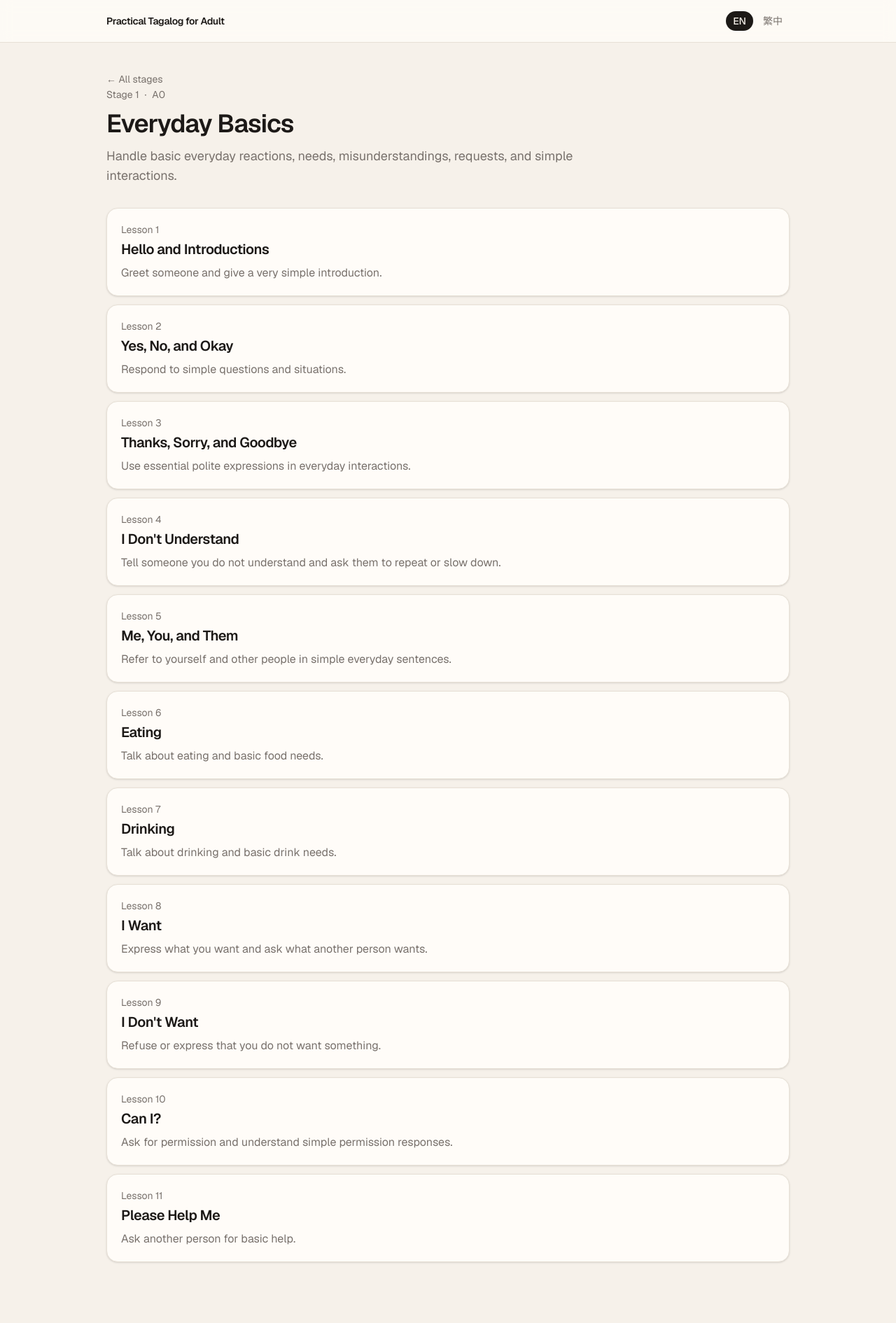
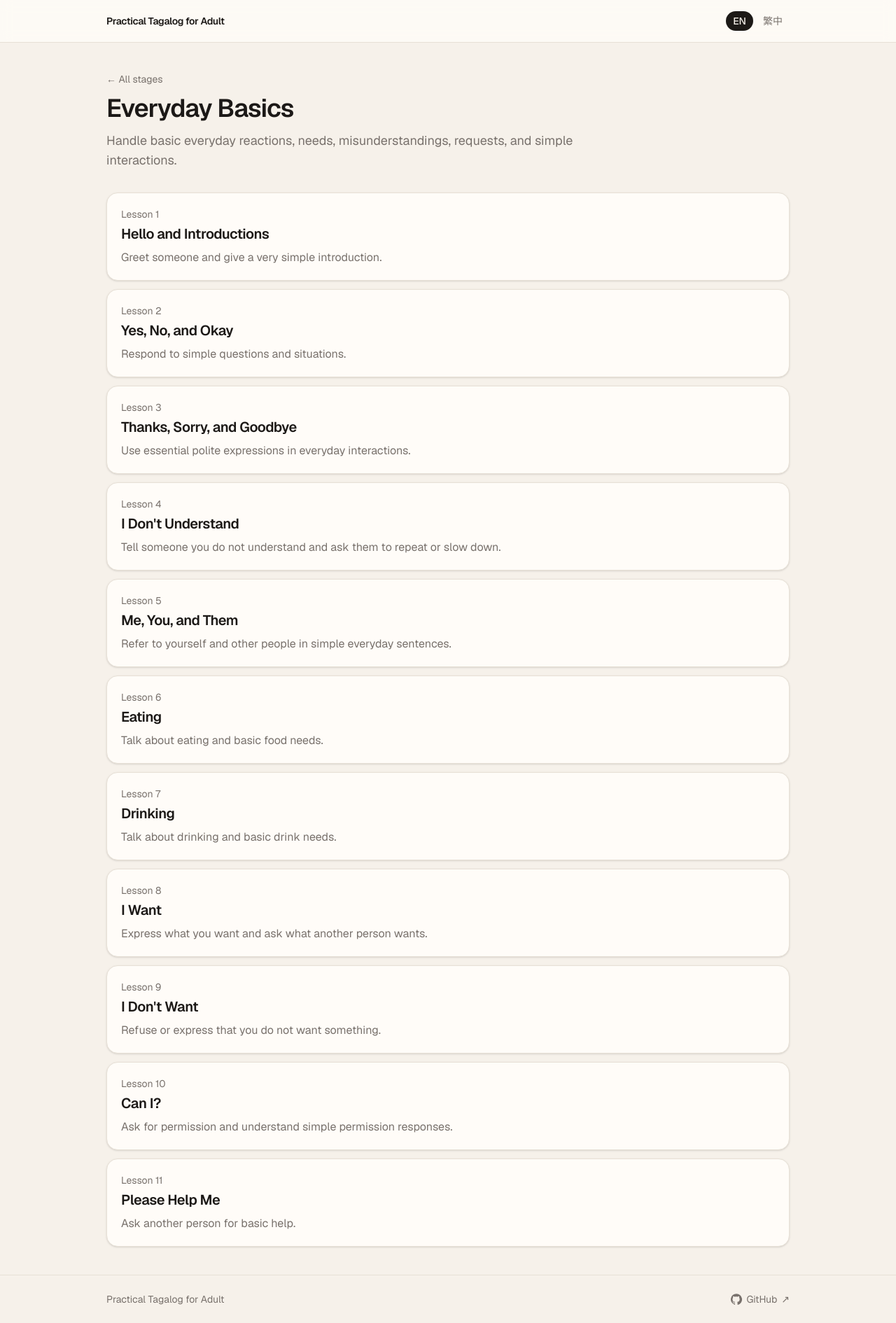
Before and after one commit to gjccing/tagalog-learning, a Next.js app: page /en/stages/1 in a window 1280 px wide. Shown: the whole page at 70% size. Before the commit the page ends 1843 px from the top, so only its background shows below. Built offline with nearby package versions, Linux system fonts and the light colour scheme.

Commit message:
Add GitHub entry to zh-TW translations, refactor layout to include SiteFooter, and adjust lesson and stage page styles for consistency

```diff
--- a/langs/zh-TW.json
+++ b/langs/zh-TW.json
@@ -3,6 +3,7 @@
   "Back to the course": "回到課程",
   "Anki deck": "Anki 牌組",
   "Course": "課程",
+  "GitHub": "GitHub",
   "Click the settings in the top right and change the voice language.": "點右上角設定，改聲音語言。",
   "Close": "關閉",
   "Open ChatGPT": "開啟 ChatGPT",
--- a/src/app/[lang]/layout.tsx
+++ b/src/app/[lang]/layout.tsx
@@ -1,6 +1,7 @@
 import type { Metadata } from "next";
 import { notFound } from "next/navigation";
 import { DocumentLang } from "@/components/DocumentLang";
+import { SiteFooter } from "@/components/SiteFooter";
 import { SiteHeader } from "@/components/SiteHeader";
 import { getCurriculum } from "@/lib/content";
 import { getDictionary, isLocale, locales, t } from "@/lib/i18n";
@@ -41,7 +42,10 @@ export default async function LangLayout({
     notFound();
   }
 
-  const dict = getDictionary(lang);
+  const [curriculum, dict] = await Promise.all([
+    getCurriculum(),
+    getDictionary(lang),
+  ]);
 
   return (
     <>
@@ -50,6 +54,7 @@ export default async function LangLayout({
       <main className="mx-auto flex w-full max-w-5xl flex-1 flex-col px-4 py-10 sm:px-6">
         {children}
       </main>
+      <SiteFooter dict={dict} title={t(dict, curriculum.course.title)} />
     </>
   );
 }
--- a/src/app/[lang]/lessons/[lessonId]/page.tsx
+++ b/src/app/[lang]/lessons/[lessonId]/page.tsx
@@ -88,7 +88,7 @@ export default async function LessonPage({
               ? withLang(lang, "/")
               : withLang(lang, `/stages/${located.stage.id}`)
           }
-          className="text-sm text-muted transition-colors hover:text-foreground"
+          className="inline-block text-sm text-muted transition-colors hover:text-foreground"
         >
           ←{" "}
           {String(located.stage.id) === "0"
@@ -96,10 +96,6 @@ export default async function LessonPage({
             : t(dict, located.stage.title)}
         </Link>
         <div className="flex flex-wrap items-center gap-2 text-sm text-muted">
-          <span>{t(dict, "Stage {id}", { id: located.stage.id })}</span>
-          <span aria-hidden="true">·</span>
-          <span>{t(dict, located.stage.level)}</span>
-          <span aria-hidden="true">·</span>
           <span>
             {t(dict, "Lesson {n}", { n: lessonNumberFromId(located.ref.id) })}
           </span>
--- a/src/app/[lang]/stages/[stageId]/page.tsx
+++ b/src/app/[lang]/stages/[stageId]/page.tsx
@@ -64,15 +64,10 @@ export default async function StagePage({
       <div className="space-y-3">
         <Link
           href={withLang(lang, "/")}
-          className="text-sm text-muted transition-colors hover:text-foreground"
+          className="inline-block text-sm text-muted transition-colors hover:text-foreground"
         >
           ← {t(dict, "All stages")}
         </Link>
-        <div className="flex flex-wrap items-center gap-2 text-sm text-muted">
-          <span>{t(dict, "Stage {id}", { id: stage.id })}</span>
-          <span aria-hidden="true">·</span>
-          <span>{t(dict, stage.level)}</span>
-        </div>
         <h1 className="text-4xl font-semibold tracking-tight">
           {t(dict, stage.title)}
         </h1>
--- /dev/null
+++ b/src/components/SiteFooter.tsx
@@ -0,0 +1,41 @@
+import { t, type Dictionary } from "@/lib/i18n";
+
+const GITHUB_URL = "https://github.com/gjccing/tagalog-learning";
+
+export function SiteFooter({
+  dict,
+  title,
+}: {
+  dict: Dictionary;
+  title: string;
+}) {
+  return (
+    <footer className="mt-auto border-t border-border">
+      <div className="mx-auto flex w-full max-w-5xl items-center justify-between gap-4 px-4 py-6 sm:px-6">
+        <p className="truncate text-sm text-muted">{title}</p>
+        <a
+          href={GITHUB_URL}
+          target="_blank"
+          rel="noreferrer"
+          className="inline-flex shrink-0 items-center gap-1.5 text-sm text-muted transition-colors hover:text-foreground"
+        >
+          <GitHubIcon />
+          {t(dict, "GitHub")}
+          <span aria-hidden="true">↗</span>
+        </a>
+      </div>
+    </footer>
+  );
+}
+
+function GitHubIcon() {
+  return (
+    <svg
+      viewBox="0 0 24 24"
+      aria-hidden="true"
+      className="size-4 fill-current"
+    >
+      <path d="M12 .3a12 12 0 0 0-3.8 23.4c.6.1.8-.3.8-.6v-2.1c-3.3.7-4-1.6-4-1.6-.5-1.3-1.3-1.7-1.3-1.7-1.1-.7.1-.7.1-.7 1.2.1 1.8 1.2 1.8 1.2 1 .1.8 1.6 2.8 1.2.1-.8.4-1.3.7-1.6-2.6-.3-5.4-1.3-5.4-5.9 0-1.3.5-2.4 1.2-3.2 0-.3-.5-1.5.2-3.1 0 0 1-.3 3.3 1.2a11.5 11.5 0 0 1 6 0c2.3-1.5 3.3-1.2 3.3-1.2.7 1.6.2 2.8.1 3.1.8.8 1.2 1.9 1.2 3.2 0 4.6-2.8 5.6-5.4 5.9.4.4.8 1.1.8 2.2v3.3c0 .3.2.7.8.6A12 12 0 0 0 12 .3z" />
+    </svg>
+  );
+}
--- a/src/components/SiteHeader.tsx
+++ b/src/components/SiteHeader.tsx
@@ -20,9 +20,7 @@ export async function SiteHeader({
             {t(dict, curriculum.course.title)}
           </p>
         </Link>
-        <div className="flex shrink-0 items-center gap-4">
-          <LanguageSwitcher current={lang} label={t(dict, "Language")} />
-        </div>
+        <LanguageSwitcher current={lang} label={t(dict, "Language")} />
       </div>
     </header>
   );
```
Lines whose indentation alone changed are shown as unchanged.
